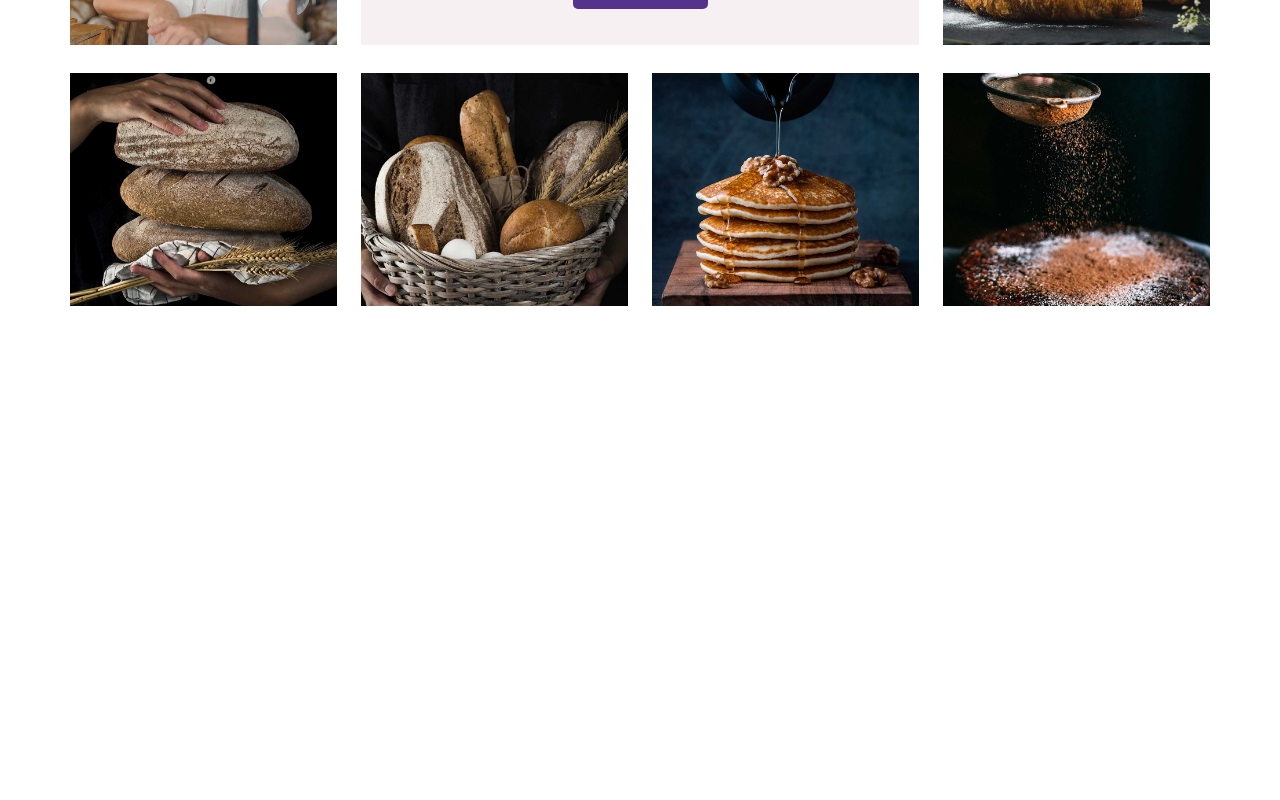
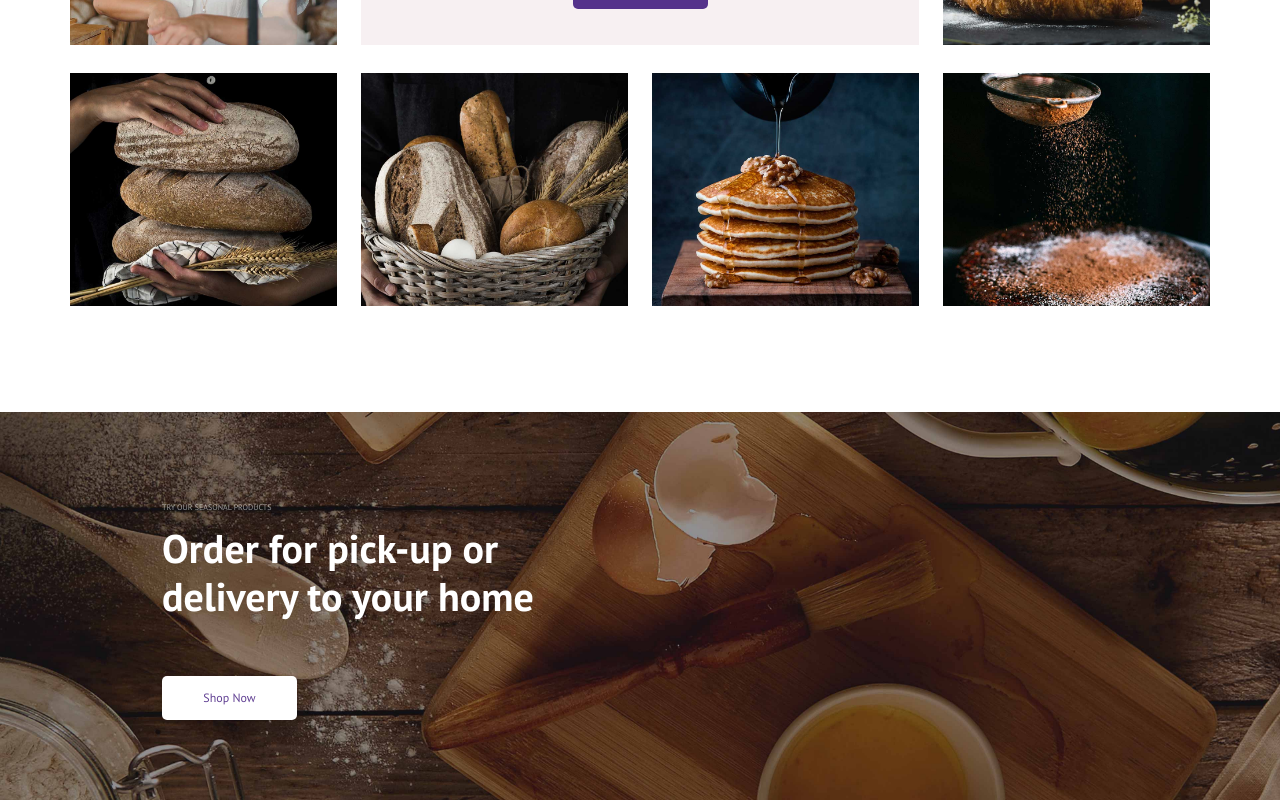
Before and after one commit to DoinaGanceriuc/proj-html-vuejs, a Vue app: page / in a window 1280 px wide. Shown: the part 5486-6286 px from the top of the page. Before the commit the page ends 5898 px from the top, so only its background shows below. Built offline with nearby package versions, Linux system fonts and the light colour scheme.

Commit message:
complete details section orders

```diff
--- a/src/components/SiteMain.vue
+++ b/src/components/SiteMain.vue
@@ -154,6 +154,18 @@
         <SocialProducts/>
       </section>
       <!-- /.sharing -->
+      <section class="orders">
+            <div class="container">
+              <div class="col-6">
+               <small class="small_text_bg">TRY OUR SEASONAL PRODUCTS</small>
+              <h2 class="fw-bold">Order for pick-up or delivery to your home</h2>
+              <div class="btn_first">
+                <a href="#">Shop Now</a>
+              </div>
+            </div>
+            </div>
+      </section>
+      <!-- /.opinions -->
     </main>
     <!-- /#site_main -->
   </div>
@@ -340,4 +352,21 @@ export default {
 .bg_color_first{
   background-color: $bg_color_first;
 }
+.orders {
+  background-image: url("../assets/img/call-to-action-bg.jpg");
+  background-size: cover;
+  background-repeat: no-repeat;
+  color: #fff;
+  .col-6 {
+     padding: 5rem 0 5rem 5rem;
+
+    h2 {
+      font-size: 2.5rem;
+      padding: 0.5rem 0 3rem;
+ }
+ .btn_first {
+   width: 135px;
+ }
+}
+}
 </style>
```
Also changed, not shown: src/assets/img/call-to-action-bg.jpg (added).
